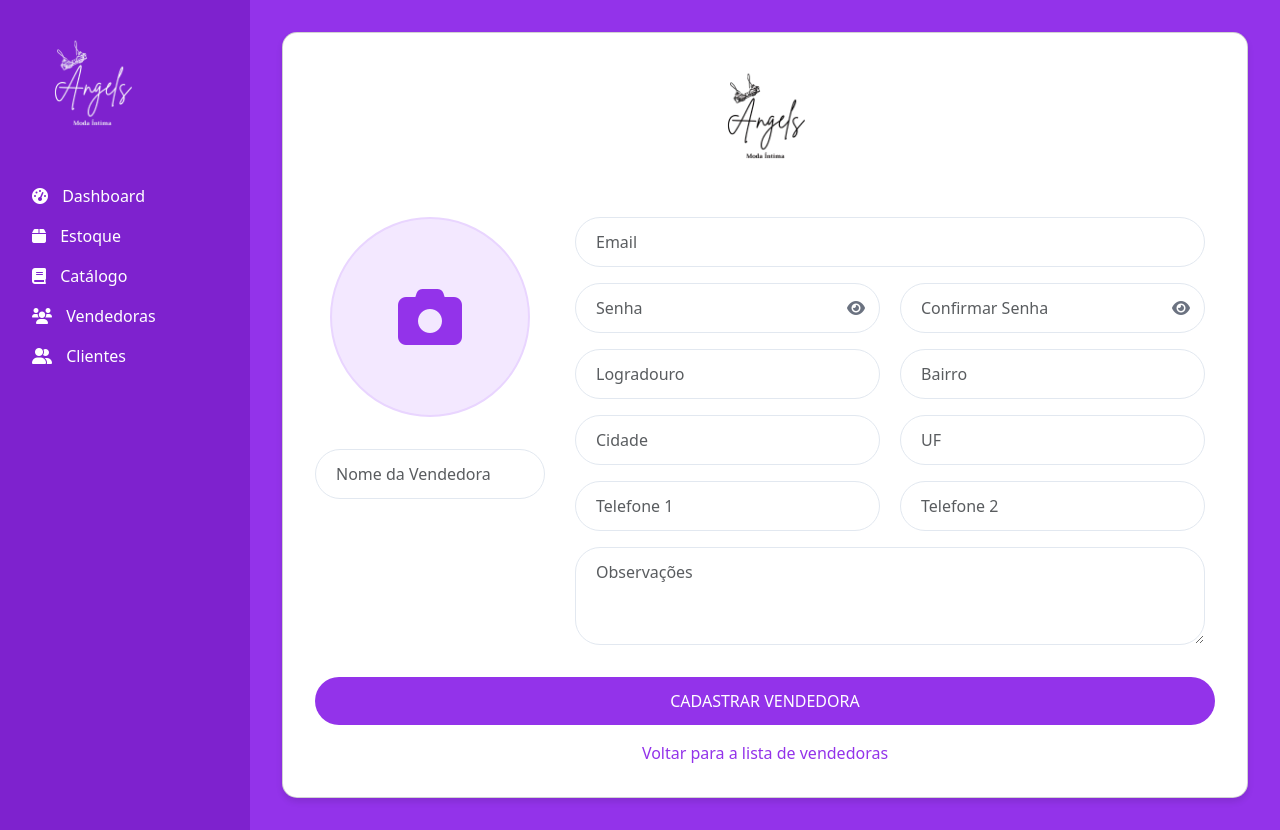
After one commit to Wellingtn/Angels_ERP, a Django app: page /cadastro-vendedora/ in a window 1280 px wide. The commit adds this page. Run offline with Django 5.2, Linux system fonts and the light colour scheme; a user stored in the database is signed in.

Commit message:
cadastro_vendedoras_part1

```diff
--- a/setup/forms.py
+++ b/setup/forms.py
@@ -1,6 +1,6 @@
 from django import forms
 from django.contrib.auth.forms import UserCreationForm, AuthenticationForm
-from .models import CustomUser
+from .models import CustomUser, Vendedora
 
 class CustomUserCreationForm(UserCreationForm):
     class Meta(UserCreationForm.Meta):
@@ -9,3 +9,39 @@ class CustomUserCreationForm(UserCreationForm):
 
 class CustomAuthenticationForm(AuthenticationForm):
     username = forms.EmailField(label='Email', widget=forms.EmailInput(attrs={'autofocus': True}))
+
+class VendedoraForm(forms.ModelForm):
+    class Meta:
+        model = Vendedora
+        fields = ['nome', 'foto', 'logradouro', 'bairro', 'cidade', 'uf', 'telefone1', 'telefone2', 'observacoes']
+
+class VendedoraUserForm(forms.ModelForm):
+    class Meta:
+        model = CustomUser
+        fields = ['email', 'username', 'password']
+        widgets = {
+            'password': forms.PasswordInput(),
+        }
+
+class VendedoraRegistrationForm(forms.ModelForm):
+    email = forms.EmailField(required=True)
+    username = forms.CharField(required=True)
+    password = forms.CharField(widget=forms.PasswordInput())
+
+    class Meta:
+        model = Vendedora
+        fields = ['nome', 'foto', 'logradouro', 'bairro', 'cidade', 'uf', 'telefone1', 'telefone2', 'observacoes', 'email', 'username', 'password']
+
+    def save(self, commit=True):
+        user_data = {
+            'email': self.cleaned_data['email'],
+            'username': self.cleaned_data['username'],
+            'password': self.cleaned_data['password'],
+        }
+        user = CustomUser.objects.create_user(**user_data)
+
+        vendedora = super().save(commit=False)
+        vendedora.user = user
+        if commit:
+            vendedora.save()
+        return vendedora
--- /dev/null
+++ b/setup/templates/cadastro_vendedora.html
@@ -0,0 +1,284 @@
+{% extends 'base.html' %}
+{% load static %}
+
+{% block title %}Cadastro de Vendedora - Angels ERP{% endblock %}
+
+{% block content %}
+<!DOCTYPE html>
+<html lang="pt-br">
+<head>
+    <meta charset="UTF-8">
+    <meta name="viewport" content="width=device-width, initial-scale=1.0">
+    <title>Cadastro de Vendedora - Angels ERP</title>
+    <link href="https://cdn.jsdelivr.net/npm/bootstrap@5.3.0/dist/css/bootstrap.min.css" rel="stylesheet">
+    <link href="https://cdnjs.cloudflare.com/ajax/libs/font-awesome/6.0.0-beta3/css/all.min.css" rel="stylesheet">
+    <style>
+        body {
+            background-color: #9333ea;
+            min-height: 100vh;
+            display: flex;
+            align-items: stretch;
+        }
+        .sidebar {
+            background-color: #7e22ce;
+            color: white;
+            padding: 2rem;
+            width: 250px;
+        }
+        .sidebar .logo {
+            width: 120px;
+            margin-bottom: 2rem;
+        }
+        .sidebar .nav-link {
+            color: white;
+            margin-bottom: 1rem;
+            transition: all 0.3s;
+        }
+        .sidebar .nav-link:hover {
+            background-color: #9333ea;
+            border-radius: 5px;
+        }
+        .sidebar .nav-link i {
+            margin-right: 10px;
+        }
+        .main-content {
+            flex-grow: 1;
+            display: flex;
+            align-items: center;
+            justify-content: center;
+            padding: 2rem;
+        }
+        .card {
+            background: white;
+            border-radius: 15px;
+            padding: 2rem;
+            width: 100%;
+            max-width: 1200px;
+            box-shadow: 0 4px 6px rgba(0, 0, 0, 0.1);
+        }
+        .logo {
+            width: 120px;
+            margin-bottom: 2rem;
+        }
+        .form-control {
+            border-radius: 25px;
+            padding: 0.75rem 1.25rem;
+            border: 1px solid #e2e8f0;
+        }
+        .btn-primary {
+            background-color: #9333ea;
+            border: none;
+            border-radius: 25px;
+            padding: 0.75rem;
+            width: 100%;
+            font-weight: 500;
+            transition: all 0.3s ease;
+        }
+        .btn-primary:hover {
+            background-color: #7e22ce;
+            transform: translateY(-2px);
+            box-shadow: 0 4px 12px rgba(147, 51, 234, 0.3);
+        }
+        .photo-upload-container {
+            display: flex;
+            flex-direction: column;
+            align-items: center;
+            margin-bottom: 1rem;
+        }
+        .photo-upload-circle {
+            width: 200px;
+            height: 200px;
+            border-radius: 50%;
+            background-color: #f3e8ff;
+            display: flex;
+            align-items: center;
+            justify-content: center;
+            cursor: pointer;
+            transition: all 0.3s ease;
+            border: 2px solid #e9d5ff;
+            margin-bottom: 1rem;
+        }
+        .photo-upload-circle i {
+            color: #9333ea;
+            font-size: 4rem;
+        }
+        .photo-preview {
+            width: 200px;
+            height: 200px;
+            border-radius: 50%;
+            object-fit: cover;
+            display: none;
+            border: 2px solid #e9d5ff;
+        }
+        .preview-active {
+            display: block;
+        }
+        .preview-active + .photo-upload-circle {
+            display: none;
+        }
+        .password-container {
+            position: relative;
+        }
+        .password-toggle {
+            position: absolute;
+            right: 15px;
+            top: 50%;
+            transform: translateY(-50%);
+            cursor: pointer;
+            color: #6b7280;
+        }
+        .form-row {
+            display: flex;
+            margin-bottom: 1rem;
+        }
+        .form-col {
+            flex: 1;
+            padding: 0 10px;
+        }
+        .photo-col {
+            width: 250px;
+            padding-right: 20px;
+        }
+        .fields-col {
+            flex: 1;
+        }
+        .full-width {
+            width: 100%;
+        }
+    </style>
+</head>
+<body>
+    <div class="sidebar">
+        <img src="{% static 'images/logo_Angels_branco.png' %}" alt="Angels Logo" class="logo">
+        <nav>
+            <a href="{% url 'dashboard' %}" class="nav-link"><i class="fas fa-tachometer-alt"></i> Dashboard</a>
+            <a href="{% url 'estoque' %}" class="nav-link"><i class="fas fa-box"></i> Estoque</a>
+            <a href="{% url 'catalogo' %}" class="nav-link"><i class="fas fa-book"></i> Catálogo</a>
+            <a href="{% url 'vendedoras' %}" class="nav-link"><i class="fas fa-users"></i> Vendedoras</a>
+            <a href="{% url 'clientes' %}" class="nav-link"><i class="fas fa-user-friends"></i> Clientes</a>
+        </nav>
+    </div>
+    <div class="main-content">
+        <div class="card">
+            <div class="text-center">
+                <img src="{% static 'images/logo_Angels_preto.png' %}" alt="Angels Logo" class="logo">
+            </div>
+            <form method="post" enctype="multipart/form-data">
+                {% csrf_token %}
+                <div class="form-row">
+                    <div class="photo-col">
+                        <div class="photo-upload-container">
+                            <img id="photoPreview" class="photo-preview" alt="Profile preview">
+                            <label for="foto" class="photo-upload-circle">
+                                <i class="fas fa-camera"></i>
+                            </label>
+                            <input type="file" name="foto" id="foto" class="d-none" accept="image/*" onchange="previewImage(event)">
+                        </div>
+                        <input type="text" name="nome" class="form-control" placeholder="Nome da Vendedora" required>
+                    </div>
+                    <div class="fields-col">
+                        <div class="form-row">
+                            <div class="form-col full-width">
+                                <input type="email" name="email" class="form-control" placeholder="Email" required>
+                            </div>
+                        </div>
+                        <div class="form-row">
+                            <div class="form-col">
+                                <div class="password-container">
+                                    <input type="password" name="password" id="password" class="form-control" placeholder="Senha" required>
+                                    <span class="password-toggle" onclick="togglePassword('password')">
+                                        <i class="fas fa-eye"></i>
+                                    </span>
+                                </div>
+                            </div>
+                            <div class="form-col">
+                                <div class="password-container">
+                                    <input type="password" name="confirm_password" id="confirm_password" class="form-control" placeholder="Confirmar Senha" required>
+                                    <span class="password-toggle" onclick="togglePassword('confirm_password')">
+                                        <i class="fas fa-eye"></i>
+                                    </span>
+                                </div>
+                            </div>
+                        </div>
+                        <div class="form-row">
+                            <div class="form-col">
+                                <input type="text" name="logradouro" class="form-control" placeholder="Logradouro" required>
+                            </div>
+                            <div class="form-col">
+                                <input type="text" name="bairro" class="form-control" placeholder="Bairro" required>
+                            </div>
+                        </div>
+                        <div class="form-row">
+                            <div class="form-col">
+                                <input type="text" name="cidade" class="form-control" placeholder="Cidade" required>
+                            </div>
+                            <div class="form-col">
+                                <input type="text" name="uf" class="form-control" placeholder="UF" required>
+                            </div>
+                        </div>
+                        <div class="form-row">
+                            <div class="form-col">
+                                <input type="tel" name="telefone1" class="form-control" placeholder="Telefone 1" required>
+                            </div>
+                            <div class="form-col">
+                                <input type="tel" name="telefone2" class="form-control" placeholder="Telefone 2">
+                            </div>
+                        </div>
+                        <div class="form-row">
+                            <div class="form-col">
+                                <textarea name="observacoes" class="form-control" placeholder="Observações" rows="3"></textarea>
+                            </div>
+                        </div>
+                    </div>
+                </div>
+                <button type="submit" class="btn btn-primary mb-3">CADASTRAR VENDEDORA</button>
+                <div class="text-center">
+                    <a href="{% url 'vendedoras' %}" class="text-decoration-none" style="color: #9333ea;">
+                        Voltar para a lista de vendedoras
+                    </a>
+                </div>
+            </form>
+        </div>
+    </div>
+
+    <script src="https://cdn.jsdelivr.net/npm/bootstrap@5.3.0/dist/js/bootstrap.bundle.min.js"></script>
+    <script>
+        function togglePassword(inputId) {
+            const input = document.getElementById(inputId);
+            const icon = input.nextElementSibling.querySelector('i');
+            if (input.type === 'password') {
+                input.type = 'text';
+                icon.classList.remove('fa-eye');
+                icon.classList.add('fa-eye-slash');
+            } else {
+                input.type = 'password';
+                icon.classList.remove('fa-eye-slash');
+                icon.classList.add('fa-eye');
+            }
+        }
+
+        function previewImage(event) {
+            const file = event.target.files[0];
+            if (file) {
+                const reader = new FileReader();
+                reader.onload = function(e) {
+                    const preview = document.getElementById('photoPreview');
+                    preview.src = e.target.result;
+                    preview.classList.add('preview-active');
+                }
+                reader.readAsDataURL(file);
+            }
+        }
+
+        document.querySelector('form').addEventListener('submit', function(e) {
+            const password = document.getElementById('password');
+            const confirmPassword = document.getElementById('confirm_password');
+            if (password.value !== confirmPassword.value) {
+                e.preventDefault();
+                alert('As senhas não coincidem. Por favor, tente novamente.');
+            }
+        });
+    </script>
+</body>
+</html>
+{% endblock %}
--- a/setup/templates/vendedoras.html
+++ b/setup/templates/vendedoras.html
@@ -252,9 +252,9 @@
 
                 <div class="d-flex justify-content-between align-items-center mb-4">
                     <h1 class="h2">Catálogo de Vendedoras</h1>
-                    <button class="btn btn-new-seller">
+                    <a href="{% url 'cadastro_vendedora' %}" class="btn btn-new-seller">
                         <i class="fas fa-user-plus me-2"></i>Nova Vendedora
-                    </button>
+                    </a>
                 </div>
 
                 <div class="row g-4">
--- a/setup/urls.py
+++ b/setup/urls.py
@@ -10,4 +10,5 @@ urlpatterns = [
     path('catalogo/', views.catalogo, name='catalogo'),
     path('vendedoras/', views.vendedoras, name='vendedoras'),
     path('clientes/', views.clientes, name='clientes'),
+    path('cadastro-vendedora/', views.cadastro_vendedora, name='cadastro_vendedora'),
 ]
--- a/setup/views.py
+++ b/setup/views.py
@@ -1,7 +1,8 @@
 from django.shortcuts import render, redirect
 from django.contrib.auth import login, authenticate, logout as auth_logout
 from django.contrib.auth.decorators import login_required
-from .forms import CustomUserCreationForm, CustomAuthenticationForm
+from .forms import CustomUserCreationForm, CustomAuthenticationForm, VendedoraRegistrationForm
+from .models import Vendedora
 
 def register(request):
     if request.method == 'POST':
@@ -46,8 +47,20 @@ def catalogo(request):
 
 @login_required
 def vendedoras(request):
-    return render(request, 'vendedoras.html')
+    vendedoras = Vendedora.objects.all()
+    return render(request, 'vendedoras.html', {'vendedoras': vendedoras})
 
 @login_required
 def clientes(request):
     return render(request, 'clientes.html')
+
+@login_required
+def cadastro_vendedora(request):
+    if request.method == 'POST':
+        form = VendedoraRegistrationForm(request.POST, request.FILES)
+        if form.is_valid():
+            vendedora = form.save()
+            return redirect('vendedoras')
+    else:
+        form = VendedoraRegistrationForm()
+    return render(request, 'cadastro_vendedora.html', {'form': form})
```
Also changed, not shown: setup/models.py (+15 -0 lines), db.sqlite3, setup/migrations/0002_vendedora.py (added).
